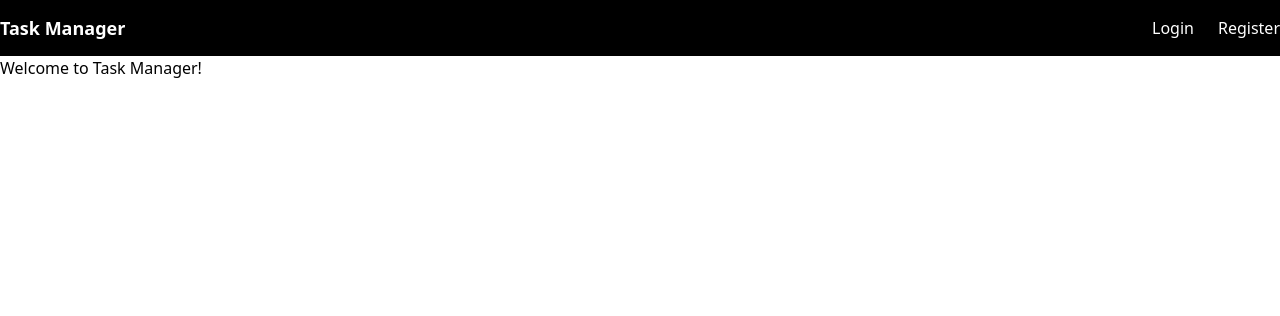
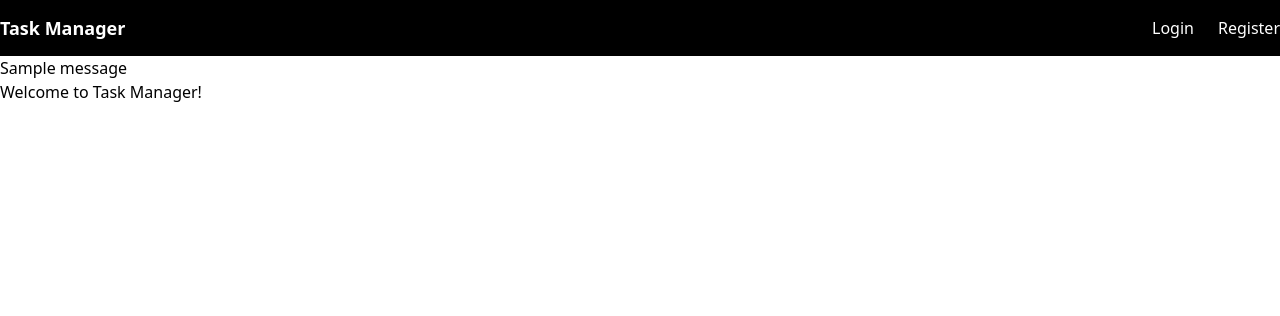
Before and after one commit to mpbe/TaskManager, a Flask app: page / in a window 1280 px wide. Shown: the top 316 px of the page. Run offline with Flask 3, Linux system fonts and the light colour scheme; tables that the repository leaves empty hold one stand-in row (values such as "Sample post"); one stand-in notice (Sample message) is shown; some libraries are stand-ins or nearby versions.

Commit message:
added flash messages to html

```diff
--- a/app/templates/base.html
+++ b/app/templates/base.html
@@ -30,6 +30,13 @@
             </div>
         </div>
     </nav>
+    {%with messages = get_flashed_messages(with_categories=true)%}
+      {%for category, message in messages%}
+        <div>
+            {{message}}
+        </div>
+      {%endfor%}
+    {%endwith%}
 
     {%block content%}{%endblock%}
 </body>
```
